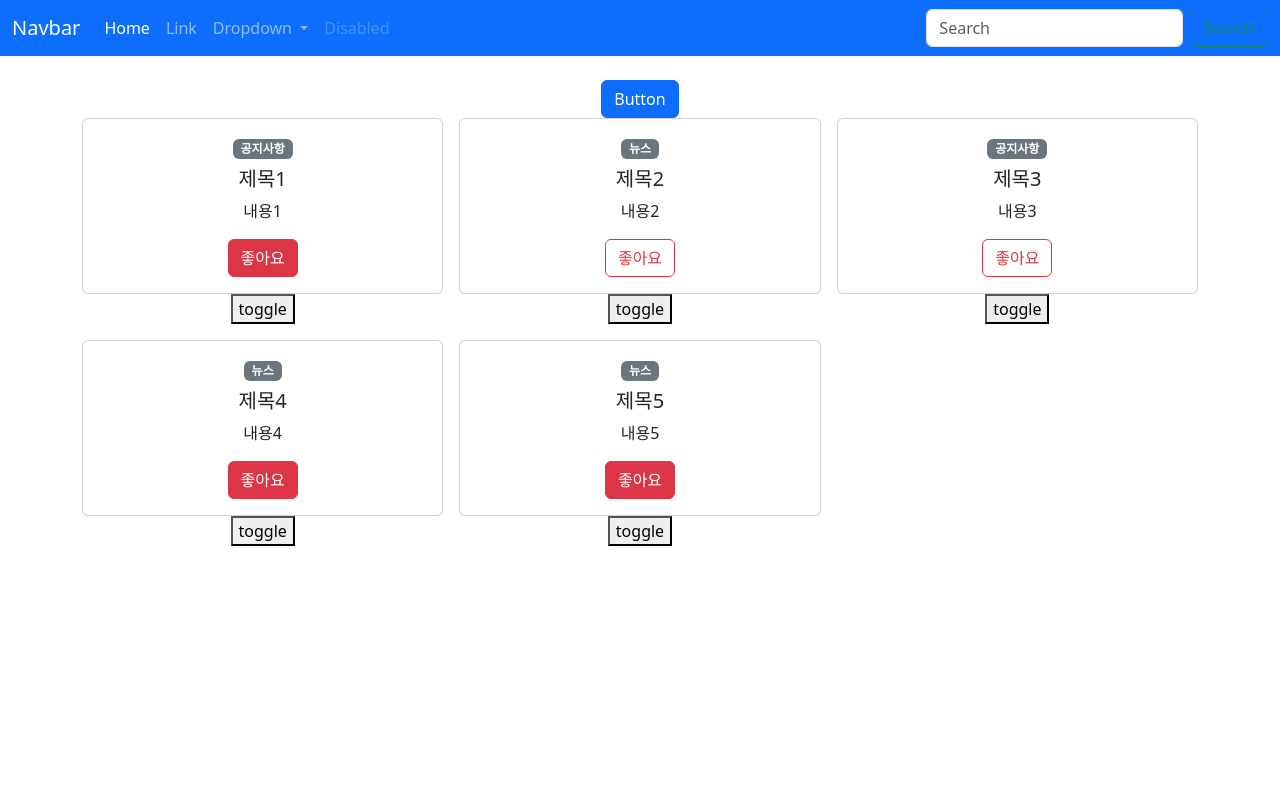
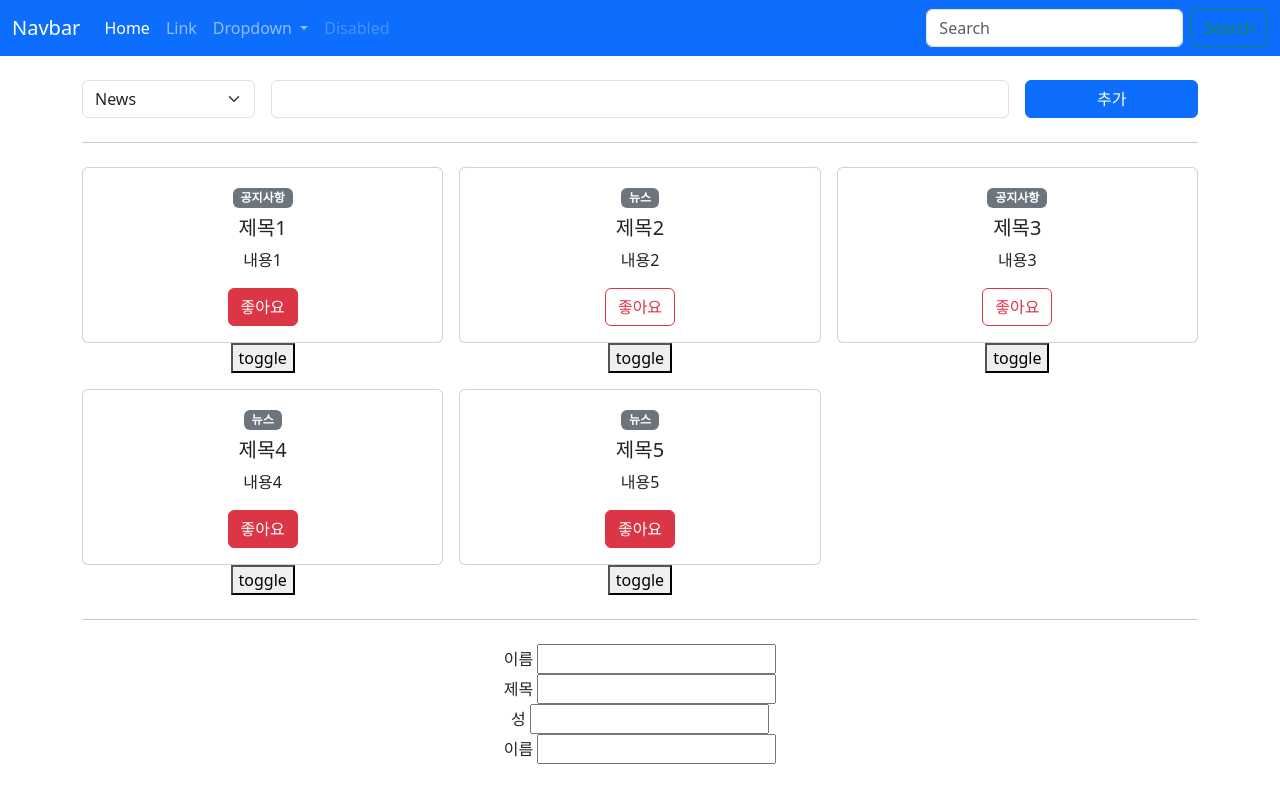
Before and after one commit to fromnowwon/infl-vue3-master-basic, a Vue app: page / in a window 1280 px wide. Built offline with nearby package versions, Linux system fonts and the light colour scheme.

Commit message:
05_컴포넌트 기초+심화_04_Events

```diff
--- a/src/components/AppCard.vue
+++ b/src/components/AppCard.vue
@@ -32,7 +32,7 @@
 		},
 		contents: {
 			type: String,
-			required: true,
+			// required: true,
 		},
 		isLike: {
 			type: Boolean,
@@ -45,7 +45,6 @@
 	},
 	emits: ['toggleLike'],
 	setup(props, context) {
-		console.log(props.title);
 		const isLikeClass = computed(() =>
 			props.isLike ? 'btn-danger' : 'btn-outline-danger',
 		);
--- /dev/null
+++ b/src/components/LabelInput.vue
@@ -0,0 +1,35 @@
+<template>
+	<div>
+		<label>
+			{{ label }}
+			<input
+				type="text"
+				:value="modelValue"
+				@input="$emit('update:modelValue', $event.target.value)"
+			/>
+		</label>
+	</div>
+</template>
+
+<script>
+import { computed } from 'vue';
+export default {
+	props: ['modelValue', 'label'],
+	emits: ['update:modelValue'],
+	setup(props, { emit }) {
+		const value = computed({
+			get() {
+				return props.modelValue;
+			},
+			set(value) {
+				emit('update:modelValue', value);
+			},
+		});
+		return {
+			value,
+		};
+	},
+};
+</script>
+
+<style lang="scss" scoped></style>
--- /dev/null
+++ b/src/components/LabelTitle.vue
@@ -0,0 +1,31 @@
+<template>
+	<div>
+		<label>
+			{{ label }}
+			<input v-model="value" type="text" />
+		</label>
+	</div>
+</template>
+
+<script>
+import { computed } from 'vue';
+export default {
+	props: ['title', 'label'],
+	emits: ['update:title'],
+	setup(props, { emit }) {
+		const value = computed({
+			get() {
+				return props.title;
+			},
+			set(value) {
+				emit('update:title', value);
+			},
+		});
+		return {
+			value,
+		};
+	},
+};
+</script>
+
+<style lang="scss" scoped></style>
--- a/src/components/PostCreate.vue
+++ b/src/components/PostCreate.vue
@@ -1,11 +1,60 @@
 <template>
 	<div>
-		<button class="btn btn-primary">Button</button>
+		<div class="row g-3">
+			<div class="col col-2">
+				<select
+					v-model="type"
+					class="form-select"
+					aria-label="Default select example"
+				>
+					<option value="news">News</option>
+					<option value="notice">Notice</option>
+				</select>
+			</div>
+			<div class="col col-8">
+				<input v-model="title" type="text" class="form-control" />
+			</div>
+			<div class="col col-2 d-grid">
+				<button class="btn btn-primary" @click="createPost">
+					추가
+				</button>
+			</div>
+		</div>
 	</div>
 </template>
 
 <script>
-export default {};
+import { ref } from 'vue';
+export default {
+	// emits: ['createPost'],
+	emits: {
+		createPost: newPost => {
+			console.log('validator: ', newPost.type);
+			if (!newPost.type) {
+				return false;
+			}
+			return true;
+		},
+	},
+	setup(props, { emit }) {
+		const title = ref('');
+		const type = ref('news');
+		const createPost = () => {
+			const newPost = {
+				type: type.value,
+				title: title.value,
+			};
+			emit('createPost', newPost);
+			type.value = 'news';
+			title.value = '';
+		};
+		return {
+			createPost,
+			title,
+			type,
+		};
+	},
+};
 </script>
 
 <style lang="scss" scoped></style>
--- a/src/components/TheView.vue
+++ b/src/components/TheView.vue
@@ -1,7 +1,9 @@
 <template>
 	<main>
 		<div class="container text-center py-4">
-			<PostCreate></PostCreate>
+			<PostCreate @create-post="createPost"></PostCreate>
+			<hr class="my-4" />
+
 			<div class="row g-3">
 				<div v-for="post in posts" :key="post.id" class="col col-4">
 					<AppCard
@@ -15,6 +17,17 @@
 					<button @click="post.isLike = !post.isLike">toggle</button>
 				</div>
 			</div>
+			<hr class="my-4" />
+			<LabelInput
+				:modelValue="username"
+				@update:modelValue="newValue => (username = newValue)"
+				label="이름"
+			/>
+			<LabelTitle v-model:title="username" label="제목" />
+			<Username
+				v-model:firstname="firstname"
+				v-model:lastname="lastname"
+			></Username>
 		</div>
 	</main>
 </template>
@@ -22,12 +35,18 @@
 <script>
 import AppCard from '@/components/AppCard.vue';
 import PostCreate from './PostCreate.vue';
+import { reactive, ref } from 'vue';
+import LabelInput from './LabelInput.vue';
+import LabelTitle from './LabelTitle.vue';
+import Username from './Username.vue';
 
-import { reactive } from 'vue';
 export default {
 	components: {
 		AppCard,
 		PostCreate,
+		LabelInput,
+		LabelTitle,
+		Username,
 	},
 	setup() {
 		const obj = reactive({
@@ -71,10 +90,21 @@
 				isLike: true,
 			},
 		]);
+		const createPost = newPost => {
+			console.log('newPost: ', newPost);
+			posts.push(newPost);
+		};
+		const username = ref('');
+		const firstname = ref('');
+		const lastname = ref('');
 		return {
 			AppCard,
 			obj,
 			posts,
+			createPost,
+			username,
+			firstname,
+			lastname,
 		};
 	},
 };
--- /dev/null
+++ b/src/components/Username.vue
@@ -0,0 +1,34 @@
+<!-- eslint-disable vue/multi-word-component-names -->
+<template>
+	<div>
+		<LabelInput
+			:model-value="lastname"
+			@update:model-value="value => $emit('update:lastname', value)"
+			label="성"
+		></LabelInput>
+		<LabelInput
+			:model-value="firstname"
+			@update:model-value="value => $emit('update:firstname', value)"
+			label="이름"
+		></LabelInput>
+	</div>
+</template>
+
+<script>
+import LabelInput from './LabelInput.vue';
+
+export default {
+	props: ['firstname', 'lastname'],
+	emits: ['update:firstname', 'update:lastname'],
+	components: {
+		LabelInput,
+	},
+	setup() {
+		return {
+			LabelInput,
+		};
+	},
+};
+</script>
+
+<style lang="scss" scoped></style>
```
